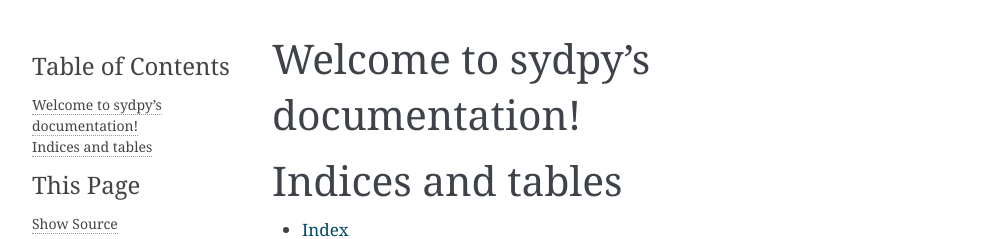
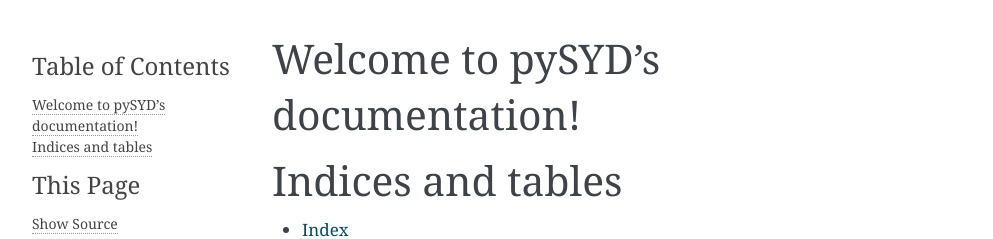
Before and after one commit to ashleychontos/pySYD, a Sphinx documentation site: the page built from docs/index.rst, in a window 1280 px wide. Shown: the top 239 px of the page, without its empty margins (148-1141 px from the left). Built offline with Sphinx 7.4.7, drawn with Linux system fonts in a browser that asks for light colours.

Commit message:
Update index.rst

```diff
--- a/docs/index.rst
+++ b/docs/index.rst
@@ -1,9 +1,9 @@
-.. sydpy documentation master file, created by
+.. pysyd documentation master file, created by
    sphinx-quickstart on Sat Apr  3 13:23:56 2021.
    You can adapt this file completely to your liking, but it should at least
    contain the root `toctree` directive.
 
-Welcome to sydpy's documentation!
+Welcome to pySYD's documentation!
 =================================
 
 .. toctree::
```
